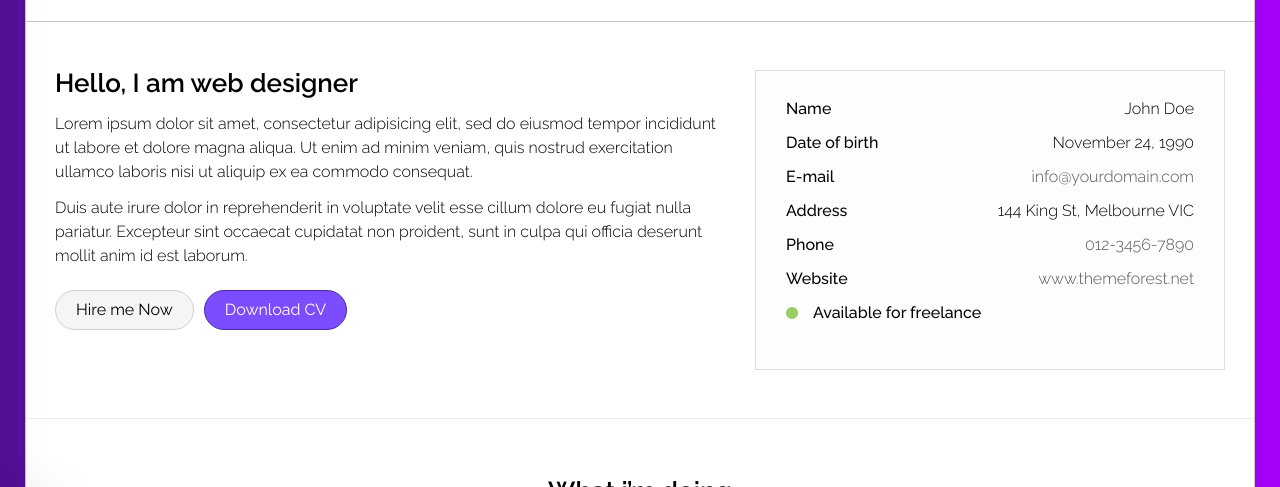
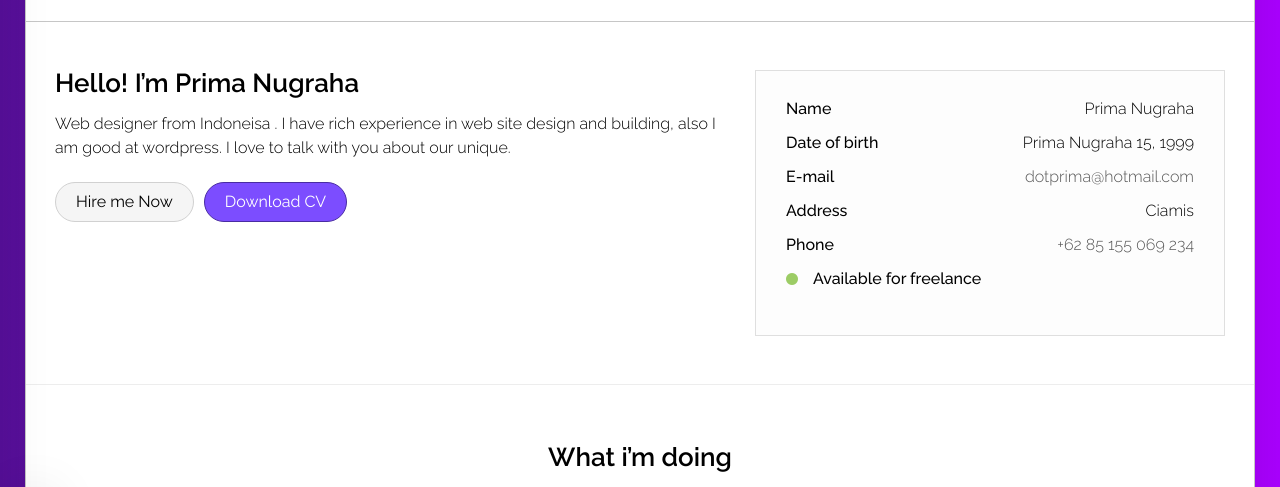
Before and after one commit to dotprima/dotprima.github.io, a plain HTML site: page profile.html in a window 1280 px wide. Shown: the part 162-649 px from the top of the page. Drawn offline with Linux system fonts and the light colour scheme.

Commit message:
Add files via upload

```diff
--- a/profile.html
+++ b/profile.html
@@ -77,9 +77,8 @@
                 <!-- start row -->
                 <div class="row">
                     <div class="col-xs-12 col-sm-12 col-lg-7 padding-bottom">
-                        <h3 class="title">Hello, I am web designer</h3>
-                        <p>Lorem ipsum dolor sit amet, consectetur adipisicing elit, sed do eiusmod tempor incididunt ut labore et dolore magna aliqua. Ut enim ad minim veniam, quis nostrud exercitation ullamco laboris nisi ut aliquip ex ea commodo consequat.</p>
-                        <p>Duis aute irure dolor in reprehenderit in voluptate velit esse cillum dolore eu fugiat nulla pariatur. Excepteur sint occaecat cupidatat non proident, sunt in culpa qui officia deserunt mollit anim id est laborum.</p>
+                        <h3 class="title">Hello! I’m Prima Nugraha</h3>
+                        <p>Web designer from Indoneisa . I have rich experience in web site design and building, also I am good at wordpress. I love to talk with you about our unique.</p>
                         <p>
                             <a href="#" class="btn hover-animate">Hire me Now</a><a href="#" class="btn btn-color hover-animate">Download CV</a>
                         </p>
@@ -89,27 +88,23 @@
                             <table>
                                 <tr>
                                     <td class="font-weight-m">Name</td>
-                                    <td class="text-right">John Doe</td>
+                                    <td class="text-right">Prima Nugraha</td>
                                 </tr>
                                 <tr>
                                     <td class="font-weight-m">Date of birth</td>
-                                    <td class="text-right">November 24, 1990</td>
+                                    <td class="text-right">Prima Nugraha 15, 1999</td>
                                 </tr>
                                 <tr>
                                     <td class="font-weight-m">E-mail</td>
-                                    <td class="text-right"><a href="mailto:info@yourdomain.com">info@yourdomain.com</a></td>
+                                    <td class="text-right"><a href="mailto:dotprima@hotmail.com">dotprima@hotmail.com</a></td>
                                 </tr>
                                 <tr>
                                     <td class="font-weight-m">Address</td>
-                                    <td class="text-right">144 King St, Melbourne VIC</td>
+                                    <td class="text-right">Ciamis</td>
                                 </tr>
                                 <tr>
                                     <td class="font-weight-m">Phone</td>
-                                    <td class="text-right"><a href="tel:01234567890">012-3456-7890</a></td>
-                                </tr>
-                                <tr>
-                                    <td class="font-weight-m">Website</td>
-                                    <td class="text-right"><a href="www.themeforest.net">www.themeforest.net</a></td>
+                                    <td class="text-right"><a href="https://wa.me/6285155069234">+62 85 155 069 234</a></td>
                                 </tr>
                                 <tr>
                                     <td colspan="2" class="font-weight-m"><i class="fa fa-circle green-marker" aria-hidden="true"></i>Available for freelance</td>
```
Also changed, not shown: 404.html (line endings or trailing spaces), blog.html (line endings or trailing spaces), contact.html (line endings or trailing spaces), index.html (line endings or trailing spaces), portfolio.html (line endings or trailing spaces), post-img.html (line endings or trailing spaces), resume.html (line endings or trailing spaces), search.html (line endings or trailing spaces).
